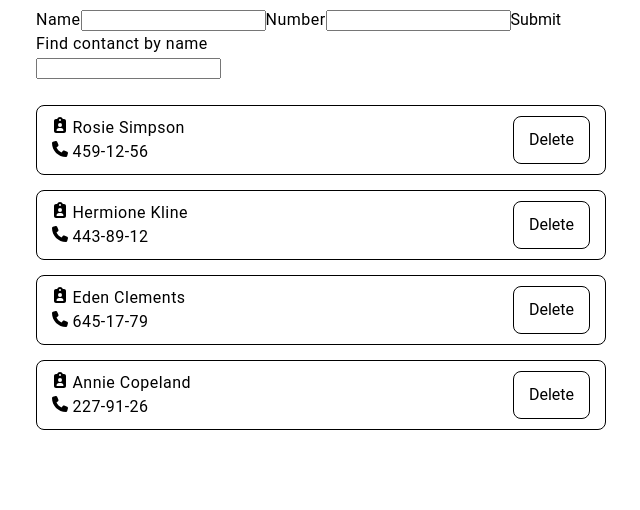
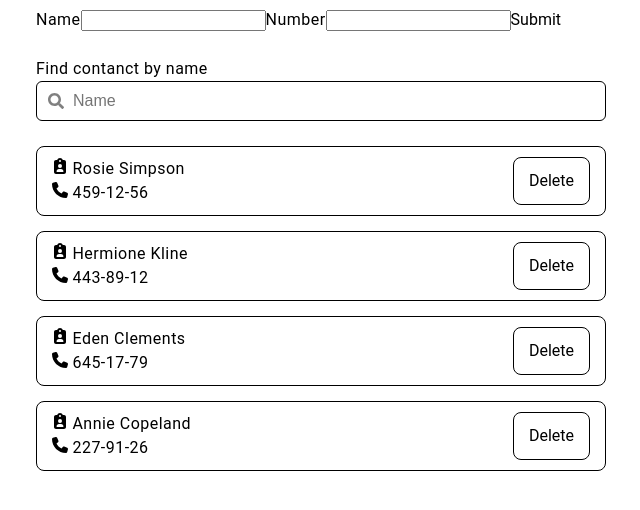
Before and after one commit to Viktor-WEB-D-E-V/phonebook, a React (Vite) app: page / in a window 1280 px wide. Shown: the top 510 px of the page, without its empty margins (319-959 px from the left). Built offline with nearby package versions, Linux system fonts and the light colour scheme.

Commit message:
Add styling for SearchBox components

```diff
--- a/src/components/SearchBox/SearchBox.css
+++ b/src/components/SearchBox/SearchBox.css
@@ -0,0 +1,23 @@
+.contact-search-form {
+  margin-top: 25px;
+}
+.search-wrapper {
+  position: relative;
+}
+.search-icon {
+  position: absolute;
+  left: 12px;
+  top: 50%;
+  transform: translateY(-50%);
+  width: 16px;
+  height: 16px;
+  color: gray;
+  pointer-events: none;
+}
+.search-input {
+  width: 100%;
+  padding: 10px 10px 10px 36px;
+  border: solid 1px black;
+  border-radius: 6px;
+  font-size: 16px;
+}
--- a/src/components/SearchBox/SearchBox.jsx
+++ b/src/components/SearchBox/SearchBox.jsx
@@ -1,4 +1,5 @@
 import "./SearchBox.css";
+import { FaSearch } from "react-icons/fa";
 import { useState } from "react";
 const SearchBox = ({ onSearch }) => {
   const [value, setValue] = useState("");
@@ -11,10 +12,17 @@ const SearchBox = ({ onSearch }) => {
 
   return (
     <div className="contact-search-form">
-      <label>
-        <p>Find contanct by name</p>
-        <input type="text" value={value} onChange={onUpdateSearch} />
-      </label>
+      <p className="search-text">Find contanct by name</p>
+      <div className="search-wrapper">
+        <FaSearch className="search-icon" />
+        <input
+          className="search-input"
+          type="text"
+          placeholder="Name"
+          value={value}
+          onChange={onUpdateSearch}
+        />
+      </div>
     </div>
   );
 };
```
